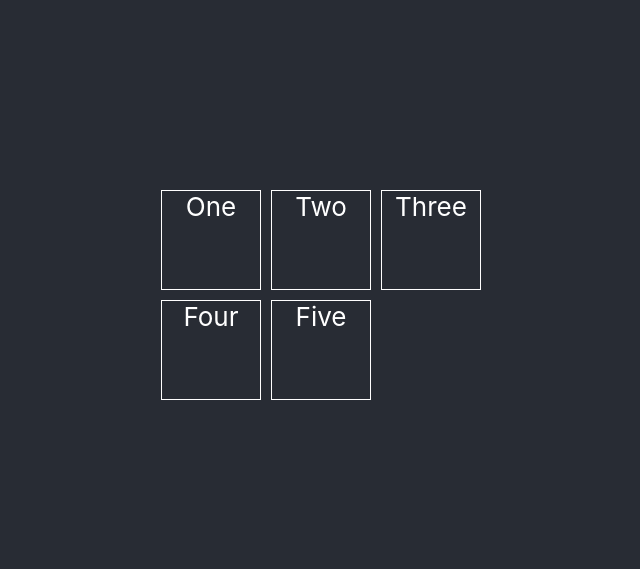
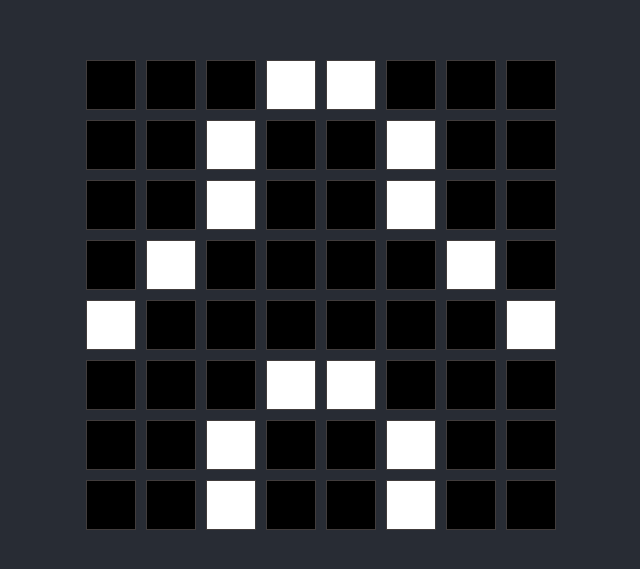
Before and after one commit to TommyBrosman/PixelEditor, a React (Create React App) app: page / in a window 1280 px wide. Shown: the part 105-674 px from the top of the page, without its empty margins (319-959 px from the left). Built offline with nearby package versions, Linux system fonts and the light colour scheme.

Commit message:
Pixels show up. To do: - Editing - Back state in Fluid - Boilerplate for joining Fluid session/etc

```diff
--- a/package.json
+++ b/package.json
@@ -42,6 +42,7 @@
     ]
   },
   "devDependencies": {
-    "@babel/plugin-proposal-private-property-in-object": "^7.21.11"
+    "@babel/plugin-proposal-private-property-in-object": "^7.21.11",
+    "@biomejs/biome": "1.8.0"
   }
 }
--- a/src/App.css
+++ b/src/App.css
@@ -39,12 +39,12 @@
 
 .wrapper {
   display: grid;
-  grid-template-columns: repeat(3, 100px);
-  grid-auto-rows: 100px;
+  grid-template-columns: repeat(8, 50px);
+  grid-auto-rows: 50px;
   column-gap: 10px;
   row-gap: 10px;
 }
 
 .grid-item {
-  border: 1px solid white;
+  border: 1px solid rgb(65, 60, 60);
 }
--- a/src/App.tsx
+++ b/src/App.tsx
@@ -1,18 +1,12 @@
 import React from 'react';
-import logo from './logo.svg';
 import './App.css';
+import { Grid } from './Grid';
 
 function App() {
   return (
     <div className="App">
       <header className="App-header">
-        <div className="wrapper">
-          <div className="grid-item">One</div>
-          <div className="grid-item">Two</div>
-          <div className="grid-item">Three</div>
-          <div className="grid-item">Four</div>
-          <div className="grid-item">Five</div>
-        </div>
+        <Grid />
       </header>
     </div>
   );
--- /dev/null
+++ b/src/Grid.css
@@ -0,0 +1,17 @@
+.grid {
+    display: grid;
+    grid-template-columns: repeat(8, 50px);
+    grid-auto-rows: 50px;
+    column-gap: 10px;
+    row-gap: 10px;
+}
+
+.grid-item-black {
+    border: 1px solid rgb(65, 60, 60);
+    background-color: black;
+}
+
+.grid-item-white {
+    border: 1px solid rgb(65, 60, 60);
+    background-color: white;
+}
--- /dev/null
+++ b/src/Grid.tsx
@@ -0,0 +1,24 @@
+import React from 'react';
+import './Grid.css';
+
+export function Grid() {
+    const itemBoard = [
+      [0, 0, 0, 1, 1, 0, 0, 0],
+      [0, 0, 1, 0, 0, 1, 0, 0],
+      [0, 0, 1, 0, 0, 1, 0, 0],
+      [0, 1, 0, 0, 0, 0, 1, 0],
+      [1, 0, 0, 0, 0, 0, 0, 1],
+      [0, 0, 0, 1, 1, 0, 0, 0],
+      [0, 0, 1, 0, 0, 1, 0, 0],
+      [0, 0, 1, 0, 0, 1, 0, 0]];
+    const items = [...Array(64)].map((_, i) => {
+      const entry = itemBoard[Math.floor(i / 8)][i % 8];
+      const className = entry === 0 ? 'grid-item-black' : 'grid-item-white';
+      return (<div className={className} key={i}></div>);
+    });
+    return (
+      <div className="grid">
+        {items}
+      </div>
+    );
+}
```
Also changed, not shown: 1 other file (tests, documents, lock files or other folders).
